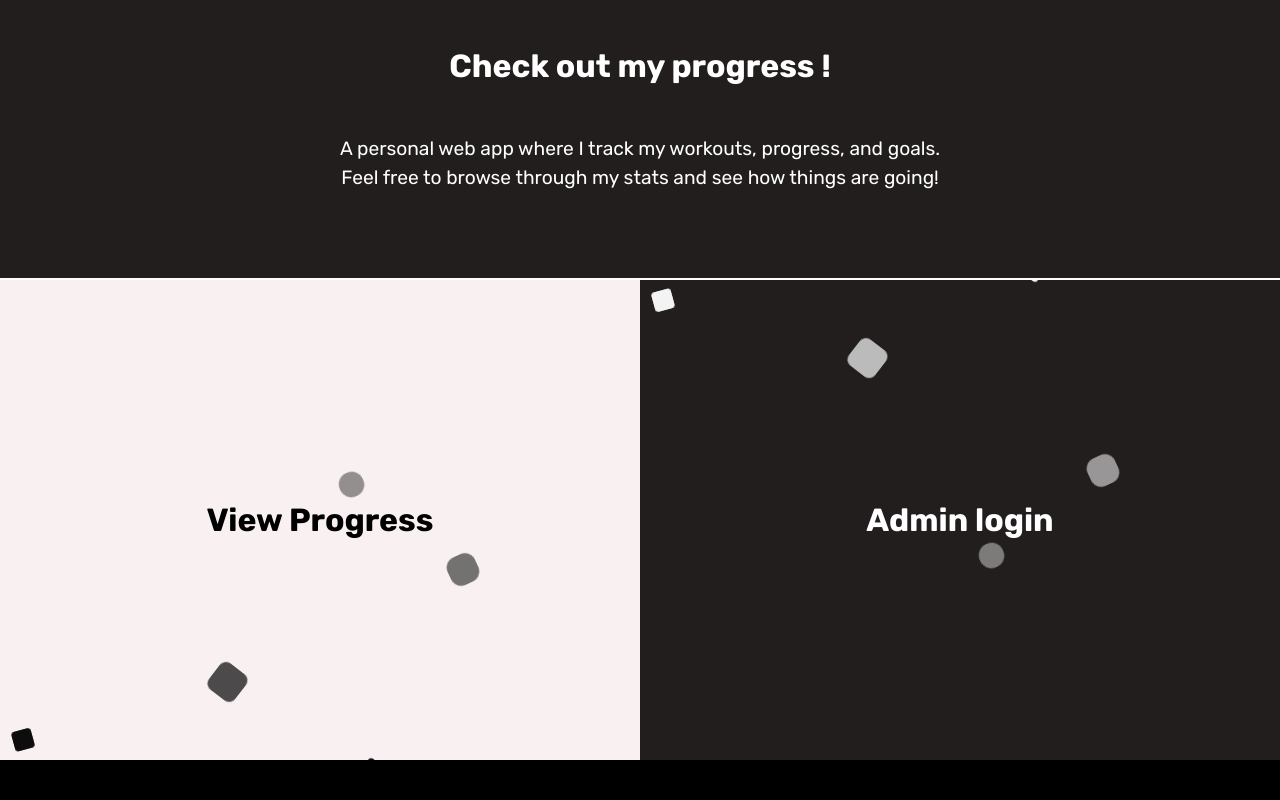
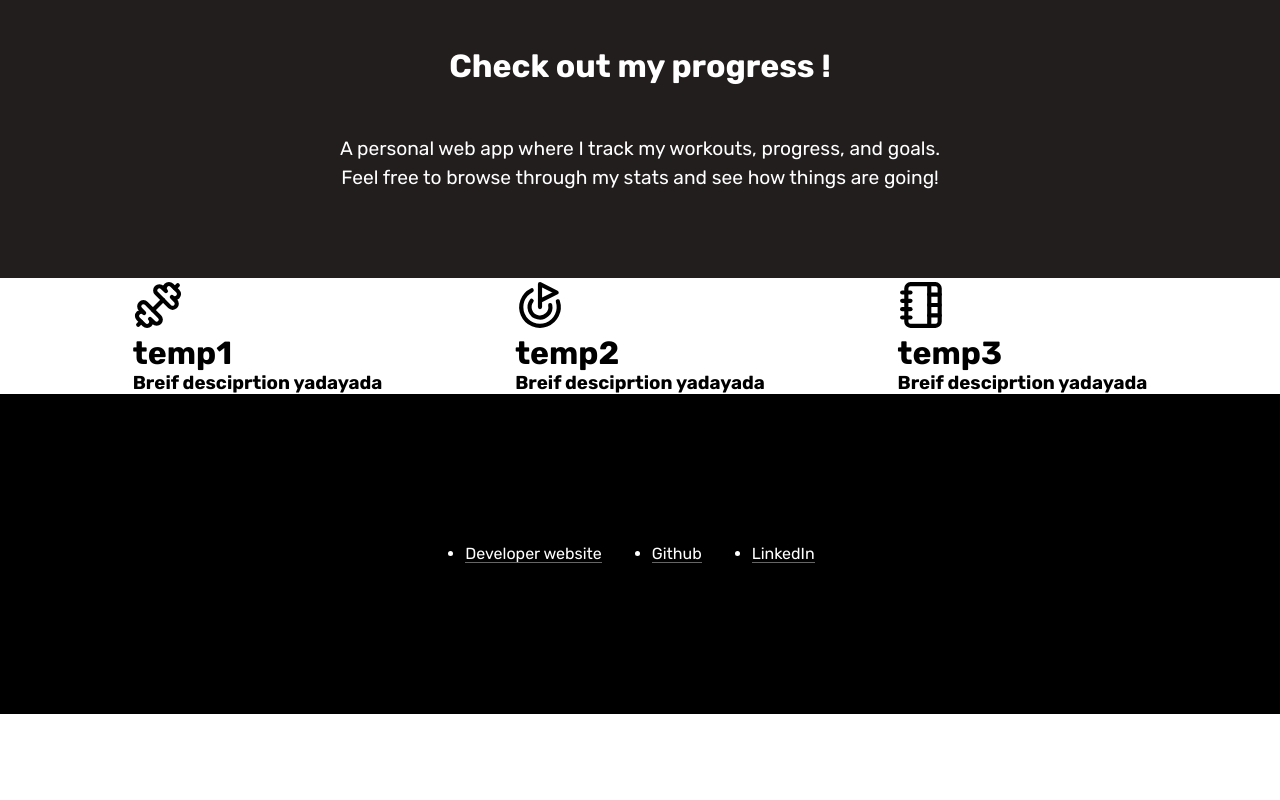
Before and after one commit to FrootNoot/FrootLog, a React (Create React App) app in the folder frontend/: page / in a window 1280 px wide. Shown: the part 840-1640 px from the top of the page. After the commit the page ends 1554 px from the top, so only its background shows below. Built offline with nearby package versions, Linux system fonts and the light colour scheme.

Commit message:
Clean and get description resources

```diff
--- a/frontend/package.json
+++ b/frontend/package.json
@@ -7,6 +7,7 @@
     "cra-template": "1.2.0",
     "dayjs": "^1.11.13",
     "kute.js": "^2.2.4",
+    "lucide-react": "^0.509.0",
     "react": "^19.0.0",
     "react-dom": "^19.0.0",
     "react-router-dom": "^7.1.1",
--- a/frontend/src/App.js
+++ b/frontend/src/App.js
@@ -1,6 +1,6 @@
 import React, { useState, useEffect } from 'react';
 import HeroSection from './components/Home/HeroSection';
-import BodyButtons from './components/Home/BodyButtons';
+import Description from './components/Home/Description';
 import Footer from './components/Home/Footer';
 import Divider from './components/Home/Divider';
 
@@ -15,7 +15,7 @@ function App() {
       <Navbar></Navbar>
       <HeroSection></HeroSection>
       <Divider></Divider>
-      <BodyButtons></BodyButtons>
+      <Description></Description>
       <Footer></Footer>
 
     </div>
--- /dev/null
+++ b/frontend/src/components/Home/Description.js
@@ -0,0 +1,33 @@
+import {Link} from 'react-router-dom'
+import React, { useState, useEffect } from "react";
+import styles from "./Description.module.css";
+import { Dumbbell, Goal, NotebookTabs  } from 'lucide-react';
+
+function Description() {
+
+  return (
+    <div className={styles.descriptionContainer}>
+      <div className={styles.descriptionItem}>
+        <Dumbbell className={styles.icon} size={50} color="black" />
+        <h1>temp1</h1>
+        <h3>Breif desciprtion yadayada</h3>
+      </div>
+      <div className={styles.descriptionItem}>
+        <Goal className={styles.icon} size={50} color="black" />
+
+        <h1>temp2</h1>
+        <h3>Breif desciprtion yadayada</h3>
+
+      </div>
+      <div className={styles.descriptionItem}>
+        <NotebookTabs  className={styles.icon} size={50} color="black" />
+
+        <h1>temp3</h1>
+        <h3>Breif desciprtion yadayada</h3>
+
+      </div>
+    </div>
+  );
+}
+
+export default Description;
--- /dev/null
+++ b/frontend/src/components/Home/Description.module.css
@@ -0,0 +1,5 @@
+.descriptionContainer{
+    display: flex;
+    justify-content: space-evenly;
+
+}
```
Also changed, not shown: 1 other file (tests, documents, lock files or other folders).
